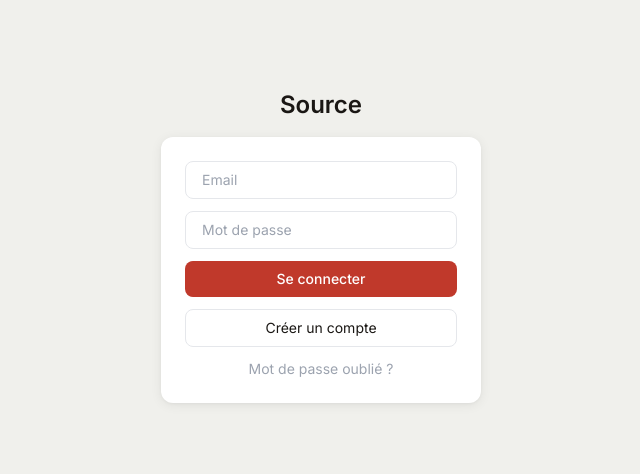
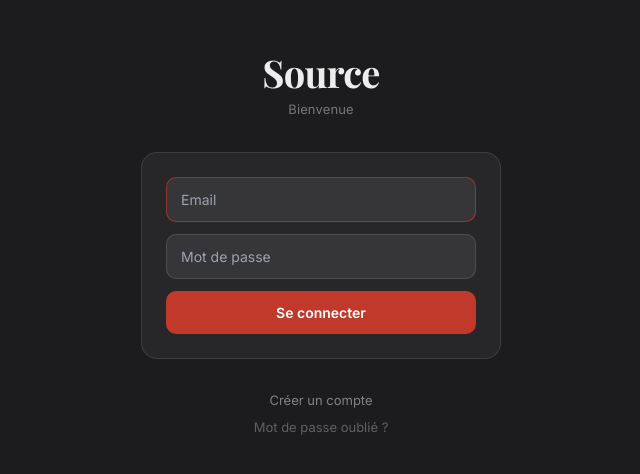
Before and after one commit to supershivas/source, a Next.js app: page /login in a window 1280 px wide. Shown: the part 154-628 px from the top of the page, without its empty margins (319-959 px from the left). Built offline with nearby package versions, Linux system fonts and the light colour scheme.

Commit message:
Landing page et login on-brand : fond anthracite, logo Playfair, bouton accent rouge

```diff
--- a/app/login/page.tsx
+++ b/app/login/page.tsx
@@ -3,171 +3,163 @@ import { useState } from 'react'
 import { createClient } from '@/lib/supabase/client'
 import { useRouter } from 'next/navigation'
 
-type View = 'login' | 'reset-request' | 'reset-sent'
-
 export default function LoginPage() {
-  const [view, setView] = useState<View>('login')
   const [email, setEmail] = useState('')
   const [password, setPassword] = useState('')
   const [error, setError] = useState('')
   const [info, setInfo] = useState('')
   const [loading, setLoading] = useState(false)
-
+  const [mode, setMode] = useState<'login' | 'signup' | 'reset'>('login')
   const router = useRouter()
 
   async function handleLogin() {
-    setLoading(true)
-    setError('')
-    setInfo('')
+    if (!email || !password) return
+    setLoading(true); setError(''); setInfo('')
     try {
-      const supabase = createClient()
-      const { error } = await supabase.auth.signInWithPassword({ email, password })
-      if (error) {
-        setError('Email ou mot de passe incorrect')
-      } else {
-        router.push('/app')
-        router.refresh()
-      }
+      const { error } = await createClient().auth.signInWithPassword({ email, password })
+      if (error) { setError('Email ou mot de passe incorrect'); setLoading(false) }
+      else { router.push('/app'); router.refresh() }
     } catch {
       setError('Connexion au serveur impossible. Vérifie ta connexion réseau et réessaie.')
-    } finally {
       setLoading(false)
     }
   }
 
   async function handleSignup() {
-    setLoading(true)
-    setError('')
-    setInfo('')
+    if (!email || !password) return
+    setLoading(true); setError(''); setInfo('')
     try {
-      const supabase = createClient()
-      const { error } = await supabase.auth.signUp({ email, password })
-      if (error) setError(error.message)
-      else setInfo('Vérifie tes emails pour confirmer ton compte !')
+      const { error } = await createClient().auth.signUp({ email, password })
+      if (error) { setError(error.message); setLoading(false) }
+      else { setInfo('Vérifie tes emails pour confirmer ton compte !'); setLoading(false) }
     } catch {
-      setError('Connexion au serveur impossible. Vérifie ta connexion réseau et réessaie.')
-    } finally {
+      setError('Connexion au serveur impossible.')
       setLoading(false)
     }
   }
 
-  async function handleSendReset() {
-    if (!email) {
-      setError('Saisis ton adresse email.')
-      return
-    }
-    setLoading(true)
-    setError('')
+  async function handleReset() {
+    if (!email) { setError('Entre ton adresse email.'); return }
+    setLoading(true); setError(''); setInfo('')
     try {
-      const supabase = createClient()
-      const { error } = await supabase.auth.resetPasswordForEmail(email, {
-        redirectTo: `${window.location.origin}/reset-password`,
-      })
-      if (error) setError(error.message)
-      else setView('reset-sent')
+      const { error } = await createClient().auth.resetPasswordForEmail(email, { redirectTo: `${window.location.origin}/reset-password` })
+      if (error) { setError(error.message); setLoading(false) }
+      else { setInfo('Lien de réinitialisation envoyé — vérifie tes emails.'); setLoading(false) }
     } catch {
-      setError('Connexion au serveur impossible. Vérifie ta connexion réseau et réessaie.')
-    } finally {
+      setError('Connexion au serveur impossible.')
       setLoading(false)
     }
   }
 
-  const inputClass =
-    'border rounded-lg px-4 py-2 outline-none text-sm t-border bg-transparent focus:ring-2'
-  const inputStyle = { '--tw-ring-color': 'var(--accent)' } as React.CSSProperties
+  function onKey(e: React.KeyboardEvent) {
+    if (e.key !== 'Enter') return
+    if (mode === 'login') handleLogin()
+    else if (mode === 'signup') handleSignup()
+    else handleReset()
+  }
 
-  const primaryBtnClass = 'rounded-lg px-6 py-2 text-sm font-medium disabled:opacity-50'
-  const primaryBtnStyle = { background: 'var(--btn-primary-bg)', color: 'var(--btn-primary-fg)' }
+  const inputStyle: React.CSSProperties = {
+    background: 'rgba(255,255,255,0.07)',
+    border: '1px solid rgba(255,255,255,0.12)',
+    borderRadius: '10px',
+    padding: '11px 14px',
+    fontSize: '14px',
+    color: 'rgba(255,255,255,0.88)',
+    outline: 'none',
+    width: '100%',
+    boxSizing: 'border-box',
+  }
 
-  const secondaryBtnClass = 'rounded-lg border t-border px-6 py-2 text-sm hover:opacity-80 disabled:opacity-50'
+  return (
+    <main style={{ background: '#1C1C1E', minHeight: '100vh', display: 'flex', alignItems: 'center', justifyContent: 'center', padding: '24px' }}>
+      <div style={{ width: '100%', maxWidth: '360px', display: 'flex', flexDirection: 'column', alignItems: 'center', gap: '32px' }}>
 
-  if (view === 'reset-request' || view === 'reset-sent') {
-    return (
-      <main className="t-bg-app flex min-h-screen flex-col items-center justify-center gap-4">
-        <h1 className="text-2xl font-semibold t-text" style={{ fontFamily: 'var(--font-title)' }}>Source</h1>
-        <div className="t-bg-card rounded-xl p-6 flex flex-col gap-3 w-80" style={{ boxShadow: 'var(--card-shadow)' }}>
-          {view === 'reset-sent' ? (
-            <div className="text-center">
-              <p className="text-2xl mb-2">✉️</p>
-              <p className="font-semibold mb-1 t-text">Email envoyé !</p>
-              <p className="text-sm t-text-muted">
-                Consulte ta boîte mail et clique sur le lien pour définir un nouveau mot de passe.
+        <div style={{ textAlign: 'center' }}>
+          <h1 style={{ fontFamily: "'Playfair Display', Georgia, serif", fontSize: '38px', fontWeight: 700, color: 'rgba(255,255,255,0.92)', letterSpacing: '-0.02em', lineHeight: 1 }}>
+            Source
+          </h1>
+          <p style={{ marginTop: '8px', fontSize: '13px', color: 'rgba(255,255,255,0.4)', letterSpacing: '0.01em' }}>
+            {mode === 'login' ? 'Bienvenue' : mode === 'signup' ? 'Créer un compte' : 'Réinitialiser le mot de passe'}
           </p>
         </div>
-          ) : (
-            <>
-              <p className="text-sm t-text-muted">
-                Saisis ton adresse email pour recevoir un lien de réinitialisation.
-              </p>
+
+        <div style={{ width: '100%', background: 'rgba(255,255,255,0.05)', border: '1px solid rgba(255,255,255,0.1)', borderRadius: '16px', padding: '24px', display: 'flex', flexDirection: 'column', gap: '12px' }}>
           <input
             type="email"
             placeholder="Email"
             value={email}
             onChange={e => setEmail(e.target.value)}
-                onKeyDown={e => e.key === 'Enter' && handleSendReset()}
-                className={inputClass}
+            onKeyDown={onKey}
+            autoFocus
             style={inputStyle}
-                autoFocus
+            onFocus={e => (e.currentTarget.style.borderColor = 'rgba(192,57,43,0.7)')}
+            onBlur={e => (e.currentTarget.style.borderColor = 'rgba(255,255,255,0.12)')}
           />
-              {error && <p className="text-sm" style={{ color: 'var(--s-sent-fg)' }}>{error}</p>}
-              <button onClick={handleSendReset} disabled={loading} className={primaryBtnClass} style={primaryBtnStyle}>
-                {loading ? 'Envoi…' : 'Envoyer le lien'}
-              </button>
-            </>
-          )}
-          <button
-            onClick={() => {
-              setView('login')
-              setError('')
-            }}
-            className="text-sm t-text-muted hover:opacity-80"
-          >
-            ← Retour à la connexion
-          </button>
-        </div>
-      </main>
-    )
-  }
-
-  return (
-    <main className="t-bg-app flex min-h-screen flex-col items-center justify-center gap-4">
-      <h1 className="text-2xl font-semibold t-text">Source</h1>
-      <div className="t-bg-card rounded-xl p-6 flex flex-col gap-3 w-80" style={{ boxShadow: 'var(--card-shadow)' }}>
-        <input
-          type="email"
-          placeholder="Email"
-          value={email}
-          onChange={e => setEmail(e.target.value)}
-          className={inputClass}
-          style={inputStyle}
-        />
+          {mode !== 'reset' && (
             <input
               type="password"
               placeholder="Mot de passe"
               value={password}
               onChange={e => setPassword(e.target.value)}
-          onKeyDown={e => e.key === 'Enter' && handleLogin()}
-          className={inputClass}
+              onKeyDown={onKey}
               style={inputStyle}
+              onFocus={e => (e.currentTarget.style.borderColor = 'rgba(192,57,43,0.7)')}
+              onBlur={e => (e.currentTarget.style.borderColor = 'rgba(255,255,255,0.12)')}
             />
-        {error && <p className="text-sm" style={{ color: 'var(--s-sent-fg)' }}>{error}</p>}
-        {info && <p className="text-sm" style={{ color: 'var(--s-done-fg)' }}>{info}</p>}
-        <button onClick={handleLogin} disabled={loading} className={primaryBtnClass} style={primaryBtnStyle}>
-          {loading ? 'Connexion…' : 'Se connecter'}
+          )}
+
+          {error && <p style={{ fontSize: '13px', color: '#E8887E', margin: 0 }}>{error}</p>}
+          {info  && <p style={{ fontSize: '13px', color: 'rgba(255,255,255,0.55)', margin: 0 }}>{info}</p>}
+
+          <button
+            onClick={mode === 'login' ? handleLogin : mode === 'signup' ? handleSignup : handleReset}
+            disabled={loading}
+            style={{
+              background: '#C0392B',
+              color: '#fff',
+              border: 'none',
+              borderRadius: '10px',
+              padding: '11px 14px',
+              fontSize: '14px',
+              fontWeight: 600,
+              cursor: loading ? 'not-allowed' : 'pointer',
+              opacity: loading ? 0.6 : 1,
+              transition: 'opacity 0.15s, background 0.15s',
+              width: '100%',
+            }}
+            onMouseEnter={e => { if (!loading) e.currentTarget.style.background = '#a93226' }}
+            onMouseLeave={e => { e.currentTarget.style.background = '#C0392B' }}
+          >
+            {loading ? '…' : mode === 'login' ? 'Se connecter' : mode === 'signup' ? 'Créer le compte' : 'Envoyer le lien'}
           </button>
-        <button onClick={handleSignup} disabled={loading} className={secondaryBtnClass}>
+        </div>
+
+        <div style={{ display: 'flex', flexDirection: 'column', alignItems: 'center', gap: '8px' }}>
+          {mode !== 'login' && (
+            <button onClick={() => { setMode('login'); setError(''); setInfo('') }}
+              style={{ fontSize: '13px', color: 'rgba(255,255,255,0.45)', background: 'none', border: 'none', cursor: 'pointer' }}
+              onMouseEnter={e => (e.currentTarget.style.color = 'rgba(255,255,255,0.75)')}
+              onMouseLeave={e => (e.currentTarget.style.color = 'rgba(255,255,255,0.45)')}>
+              ← Retour à la connexion
+            </button>
+          )}
+          {mode === 'login' && (
+            <>
+              <button onClick={() => { setMode('signup'); setError(''); setInfo('') }}
+                style={{ fontSize: '13px', color: 'rgba(255,255,255,0.45)', background: 'none', border: 'none', cursor: 'pointer' }}
+                onMouseEnter={e => (e.currentTarget.style.color = 'rgba(255,255,255,0.75)')}
+                onMouseLeave={e => (e.currentTarget.style.color = 'rgba(255,255,255,0.45)')}>
                 Créer un compte
               </button>
-        <button
-          onClick={() => {
-            setView('reset-request')
-            setError('')
-            setInfo('')
-          }}
-          className="text-sm t-text-muted hover:opacity-80"
-        >
+              <button onClick={() => { setMode('reset'); setError(''); setInfo('') }}
+                style={{ fontSize: '13px', color: 'rgba(255,255,255,0.3)', background: 'none', border: 'none', cursor: 'pointer' }}
+                onMouseEnter={e => (e.currentTarget.style.color = 'rgba(255,255,255,0.6)')}
+                onMouseLeave={e => (e.currentTarget.style.color = 'rgba(255,255,255,0.3)')}>
                 Mot de passe oublié ?
               </button>
+            </>
+          )}
+        </div>
       </div>
     </main>
   )
--- a/app/page.tsx
+++ b/app/page.tsx
@@ -2,12 +2,21 @@ import Link from 'next/link'
 
 export default function Home() {
   return (
-    <main className="t-bg-app flex min-h-screen flex-col items-center justify-center gap-6">
-      <h1 className="text-3xl font-semibold t-text">Source</h1>
+    <main style={{ background: '#1C1C1E', minHeight: '100vh', display: 'flex', flexDirection: 'column', alignItems: 'center', justifyContent: 'center', gap: '32px' }}>
+      <h1 style={{ fontFamily: "'Playfair Display', Georgia, serif", fontSize: '48px', fontWeight: 700, color: 'rgba(255,255,255,0.92)', letterSpacing: '-0.02em', margin: 0 }}>
+        Source
+      </h1>
       <Link
         href="/login"
-        className="rounded-lg px-6 py-3 text-sm font-medium"
-        style={{ background: 'var(--btn-primary-bg)', color: 'var(--btn-primary-fg)' }}
+        style={{
+          background: '#C0392B',
+          color: '#fff',
+          borderRadius: '10px',
+          padding: '11px 28px',
+          fontSize: '14px',
+          fontWeight: 600,
+          textDecoration: 'none',
+        }}
       >
         Se connecter
       </Link>
```
Lines whose indentation alone changed are shown as unchanged.
